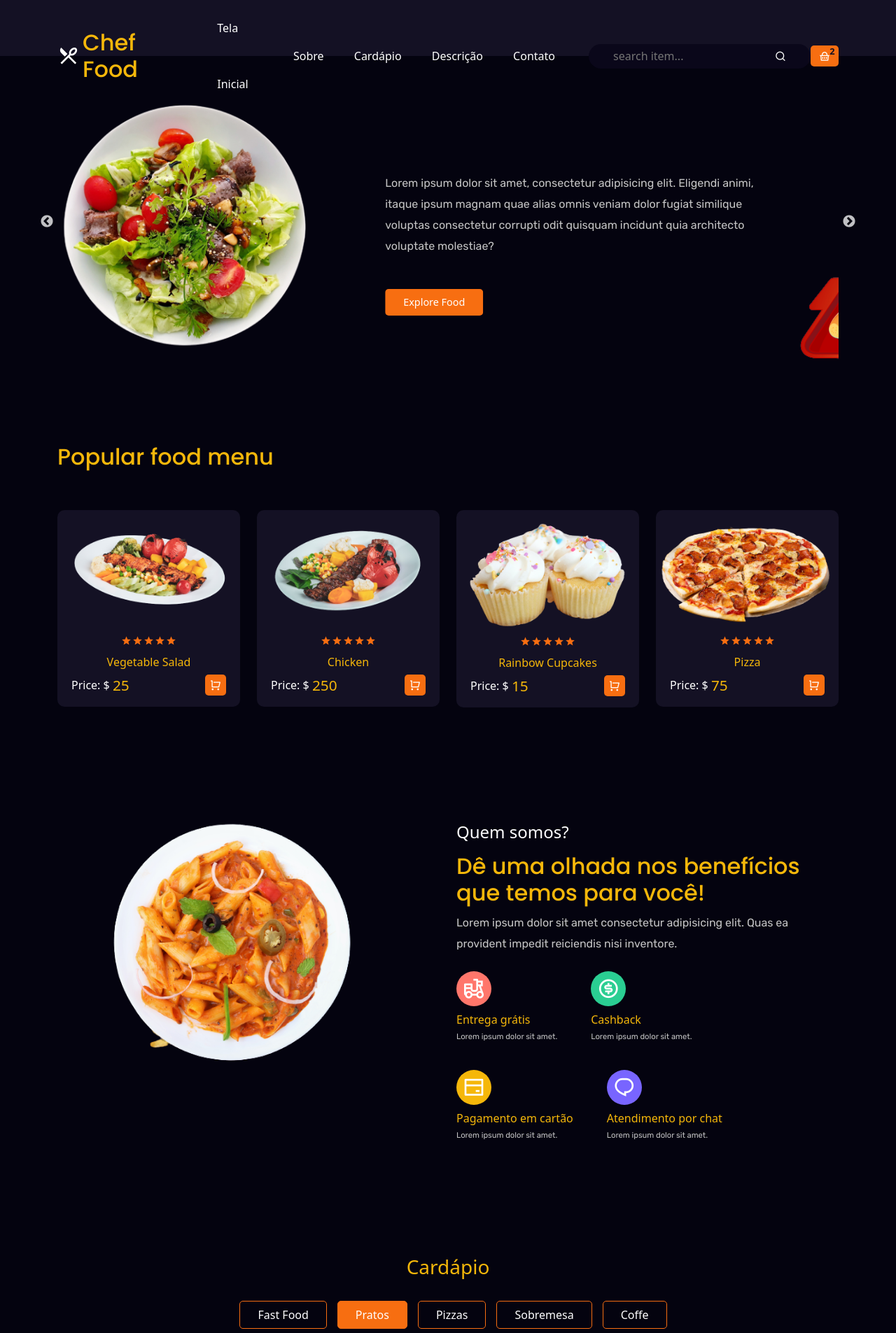
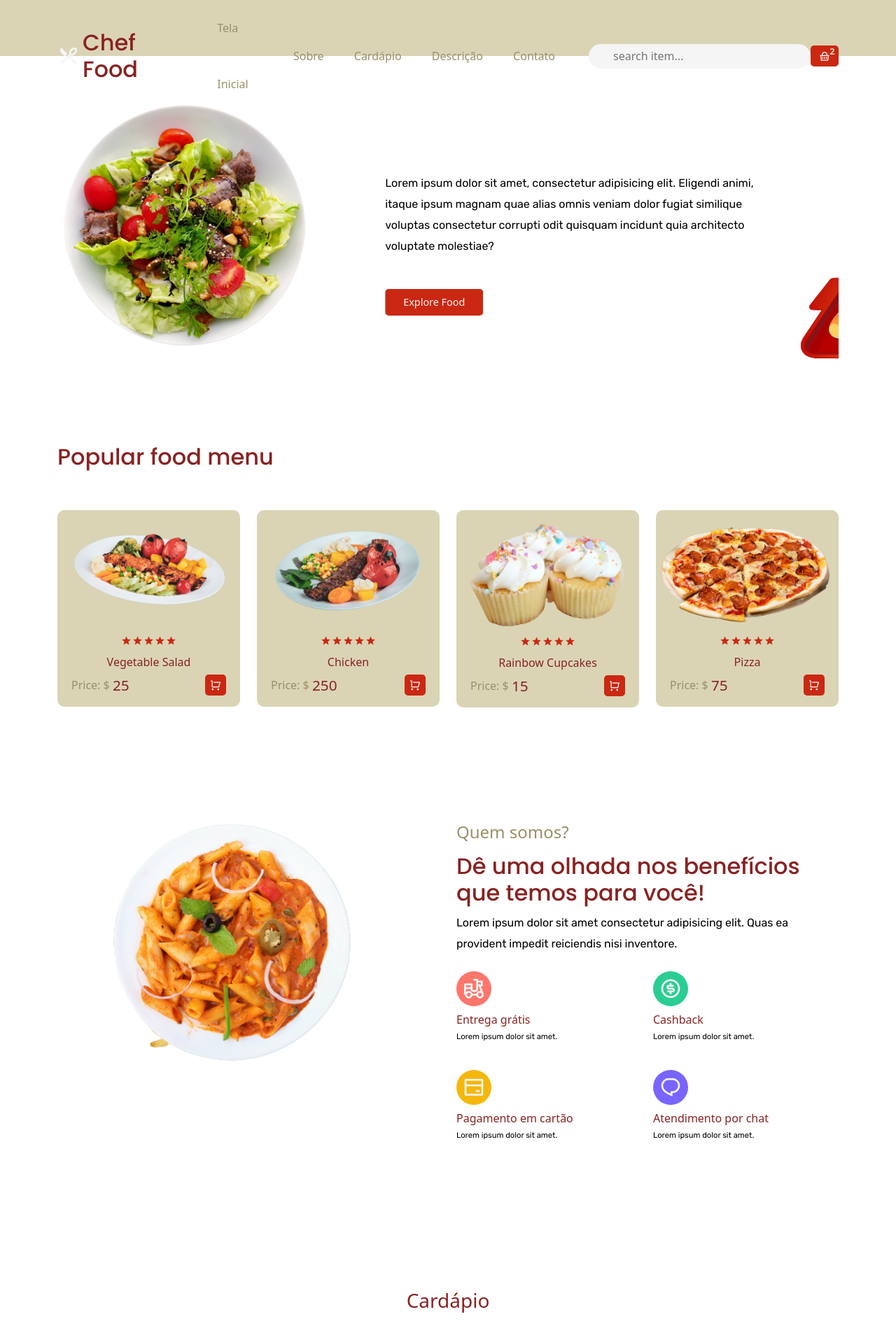
Before and after one commit to thiagohoalves/menu-zero, a React (Create React App) app: page / in a window 1280 px wide. Shown: the top 1905 px of the page at 70% size. Built offline with nearby package versions, Linux system fonts and the light colour scheme.

Commit message:
feat: global colors and fix

```diff
--- a/src/App.css
+++ b/src/App.css
@@ -11,9 +11,19 @@
   box-sizing: border-box;
 }
 
+:root {
+  --body-color: #fff;
+  --primary-color: #882222;
+  --secondary-color: #DAD4B5;
+  --tertiary-color: #f5f5f5;
+  --btn-color: #ca2812;
+  --p-color: #000;
+  --default-color: #9b8f68;
+}
+
 body,
 html {
-  background: #04030f;
+  background: var(--body-color);
 }
 
 section,
@@ -26,12 +36,12 @@ h2 {
   font-size: 2rem;
   font-weight: 500;
   font-family: "Poppins", sans-serif;
-  color: #f5b70a;
+  color: var(--primary-color);
 }
 
 p {
   font-size: 1rem;
-  color: #c4c4c4;
+  color: var(--p-color);
   line-height: 30px;
   font-family: "Rubik", sans-serif;
 }
@@ -42,9 +52,8 @@ a {
 }
 
 i {
-  color: #fff;
+  color: var(--tertiary-color);
 }
-
 
 @media only screen and (max-width: 767px) {
 
--- a/src/color.css
+++ b/src/color.css
@@ -1,7 +1,7 @@
 /*
 
 
- body color: #edfdfb
+ body color: #04030f
  primary color:  #F5B70A
  secondary color: #141124
  btn-bg-color: #F76E11
--- a/src/components/choose-us/ChooseUs.jsx
+++ b/src/components/choose-us/ChooseUs.jsx
@@ -20,7 +20,7 @@ const ChooseUs = () => {
                         </div>
 
                         <div className="features mt-4">
-                            <div className="feature1 d-flex align-items-center gap-5">
+                            <div className="feature1 d-flex align-items-center gap-3">
                                 <div className="single__feature">
                                     <span>
                                         <i class="ri-e-bike-2-line"></i>
@@ -38,7 +38,7 @@ const ChooseUs = () => {
                                 </div>
                             </div>
 
-                            <div className="feature1 mt-3 d-flex align-items-center gap-5">
+                            <div className="feature1 mt-3 d-flex align-items-center gap-3">
                                 <div className="single__feature">
                                     <span className='feature__icon-3'>
                                         <i class="ri-bank-card-line"></i>
--- a/src/components/choose-us/choose-us.css
+++ b/src/components/choose-us/choose-us.css
@@ -14,12 +14,12 @@
 }
 
 .choose__content h4 {
-    color: #fff;
+    color: var(--default-color);
     margin-bottom: 15px;
 }
 
 .single__feature h6 {
-    color: #f5b70a;
+    color: var(--primary-color);
     margin-bottom: 0;
 }
 
@@ -37,6 +37,10 @@
 
 .feature__icon-4 {
     background: #7865FF !important;
+}
+
+.single__feature {
+    width: 50%;
 }
 
 
--- a/src/components/download-section/download.css
+++ b/src/components/download-section/download.css
@@ -1,19 +1,20 @@
 .app__container {
-    background: #f5b70a;
+    background: var(--primary-color);
     border-radius: 10px;
 }
 
 .app__img {
-    margin-bottom: -100px;
+    margin-bottom: 0px;
 }
 
 .app__container h5 {
-    color: #0a071a;
+    color: var(--tertiary-color);
 }
 
 .app__container h2 {
-    color: #0a071a;
+    color: var(--tertiary-color);
     font-weight: 600;
+    padding-right: 1px;
 }
 
 .app__content {
@@ -21,13 +22,13 @@
 }
 
 .app__content p {
-    color: #fff;
+    color: var(--default-color);
 }
 
 .btn__apple {
-    background: #0a071a;
+    background: #141124;
     border: none;
-    color: #fff;
+    color: var(--default-color);
     padding: 7px 15px;
     border-radius: 5px;
 }
@@ -35,21 +36,12 @@
 .btn__google {
     background: #fff;
     border: none;
-    color: #0a071a;
     padding: 7px 15px;
     border-radius: 5px;
 }
 
 .btn__google i {
-    color: #0a071a;
-}
-
-.btn__apple:hover a {
-    color: #fff;
-}
-
-.btn__google:hover a {
-    color: #0a071a;
+    color: #3a3a3a;
 }
 
 @media only screen and (max-width: 992px) {
--- a/src/components/footer/footer.css
+++ b/src/components/footer/footer.css
@@ -3,22 +3,22 @@
 }
 
 .footer__link-title {
-    color: #fff;
+    color: var(--default-color);
 }
 
 .link__item {
     border: none;
     padding-left: 0;
     background: transparent;
-    color: #c4c4c4;
+    color: var(--p-color);
 }
 
 .link__item a {
-    color: #c4c4c4;
+    color: var(--p-color);
 }
 
 .footer__bottom {
-    background: #141124;
+    background: var(--secondary-color);
     padding: 10px 0px;
     text-align: center;
     margin-top: 50px;
--- a/src/components/header/header.css
+++ b/src/components/header/header.css
@@ -6,7 +6,7 @@
     top: 0;
     left: 0;
     z-index: 9;
-    background: #141124;
+    background: var(--secondary-color);
 }
 
 .navigation {
@@ -28,13 +28,13 @@
 }
 
 .nav__item a {
-    color: #fff;
+    color: var(--default-color);
     cursor: pointer;
     transition: 0.3s;
 }
 
 .nav__item a:hover {
-    color: #F5B70A;
+    color: var(--primary-color);
 }
 
 .custom__search {
@@ -43,7 +43,7 @@
     padding: 10px 35px;
     height: 35px;
     border-radius: 50px;
-    background: #0a071a;
+    background: var(--tertiary-color);
 
 }
 
@@ -52,7 +52,7 @@
     outline: none;
     background: transparent;
     height: 25px;
-    color: #fff;
+    color: var(--default-color);
 }
 
 .custom__search span i {
@@ -73,7 +73,7 @@
     width: 40px;
     height: 30px;
     border-radius: 5px;
-    background: #F76E11;
+    background: var(--btn-color);
     display: flex;
     align-items: center;
     justify-content: center;
@@ -84,7 +84,7 @@
     top: -2px;
     right: -3px;
     z-index: 1000;
-    color: #141124;
+    color: var(--secondary-color);
     font-size: .8rem;
     font-weight: 700;
 }
@@ -100,7 +100,7 @@
         width: 100%;
         height: 100%;
         z-index: 99;
-        background: #0a071a7e;
+        background: var(--tertiary-color);
         display: none;
     }
 
@@ -111,9 +111,9 @@
         width: 250px;
         height: 100%;
         z-index: 100;
-        background: #141124;
+        background: var(--secondary-color);
         flex-direction: column;
-        box-shadow: 5px 5px 15px -5px #F5B70A;
+        box-shadow: 5px 5px 15px -5px var(--primary-color);
         justify-content: center !important;
         padding: 0px 20px;
     }
@@ -134,7 +134,7 @@
     }
 
     .custom__search {
-        border: 1px solid #c4c4c425;
+        border: 1px solid var(--p-color);
         padding: 5px 15px;
         font-size: 0.9rem;
         height: 30px;
--- a/src/components/hero-slider/slider.css
+++ b/src/components/hero-slider/slider.css
@@ -1,14 +1,14 @@
 .btn {
     padding: 7px 25px;
     border-radius: 5px;
-    background: #F76E11;
-    color: #fff;
+    background: var(--btn-color);
+    color: var(--tertiary-color);
     font-size: 0.9rem;
     margin-top: 30px;
 }
 
 .btn:hover {
-    color: #F76E11;
+    color: var(--btn-color);
 }
 
 
--- a/src/components/menu-pack/MenuPack.jsx
+++ b/src/components/menu-pack/MenuPack.jsx
@@ -33,7 +33,7 @@ const MenuPack = () => {
 
     return (
         <section>
-            <Container>
+            <Container className='mt-5'>
                 <Row>
                     <Col lg='12' className='text-center mb-4'>
                         <h3 className='menu__title'>Cardápio</h3>
--- a/src/components/menu-pack/menu-pack.css
+++ b/src/components/menu-pack/menu-pack.css
@@ -1,19 +1,19 @@
 .filter-btn {
-    border: 1px solid #F76E11;
+    border: 1px solid var(--btn-color);
     padding: 7px 25px;
     background: transparent;
     margin-left: 15px;
     border-radius: 5px;
-    color: #fff;
+    color: var(--default-color);
     cursor: pointer;
 }
 
 .menu__title {
-    color: #f5b70a;
+    color: var(--primary-color);
 }
 
 .active__btn {
-    background: #F76E11;
+    background: var(--btn-color);
 }
 
 
--- a/src/components/product-card/product-card.css
+++ b/src/components/product-card/product-card.css
@@ -1,12 +1,12 @@
 .single__product {
-    background: #141124;
+    background: var(--secondary-color);
     border-radius: 10px;
     cursor: pointer;
     animation: animate 1s ease-in;
 }
 
 .single__product:hover {
-    box-shadow: 5px 5px 10px -5px #f5b70a;
+    box-shadow: 5px 5px 10px -5px var(--primary-color);
 }
 
 .product__content {
@@ -15,12 +15,12 @@
 }
 
 .product__content h6 {
-    color: #f5b70a;
+    color: var(--primary-color);
     text-align: center;
 }
 
 .rating span i {
-    color: #f76e11;
+    color: var(--btn-color);
 }
 
 .rating {
@@ -28,11 +28,11 @@
 }
 
 .price {
-    color: #fff;
+    color: var(--default-color);
 }
 
 .price span {
-    color: #f5b70a;
+    color: var(--primary-color);
     font-size: 1.3rem;
     font-weight: 500;
 }
@@ -41,7 +41,7 @@
     width: 30px;
     height: 30px;
     border-radius: 5px;
-    background: #f76e11;
+    background: var(--btn-color);
     display: flex;
     align-items: center;
     justify-content: center;
--- a/src/components/testimonials/testimonials.css
+++ b/src/components/testimonials/testimonials.css
@@ -1,5 +1,5 @@
 .single__testimonial h6 {
-    color: #f5b70a;
+    color: var(--primary-color);
     font-size: 1.1rem;
     text-align: right;
 
@@ -7,7 +7,7 @@
 
 .single__testimonial p {
     font-size: 1.2rem;
-    color: #fff;
+    color: var(--default-color);
     line-height: 1.4rem;
 }
 
```
